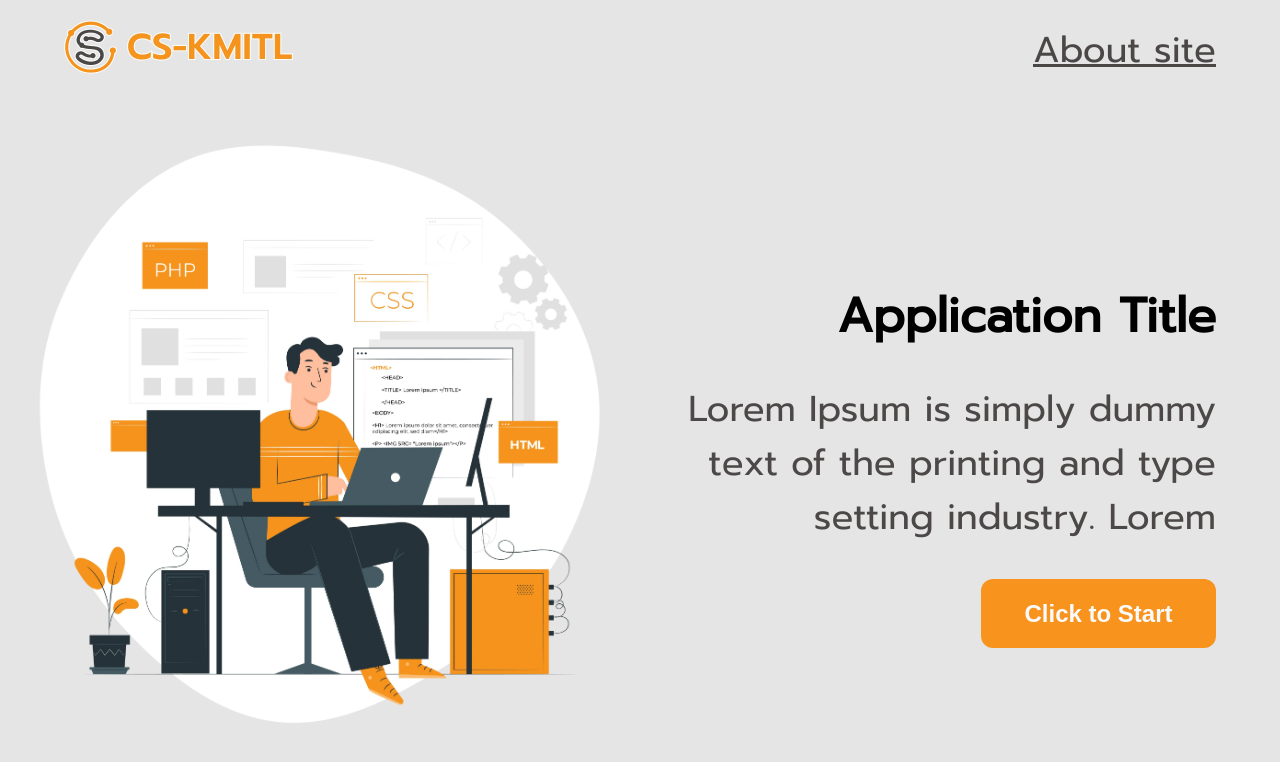
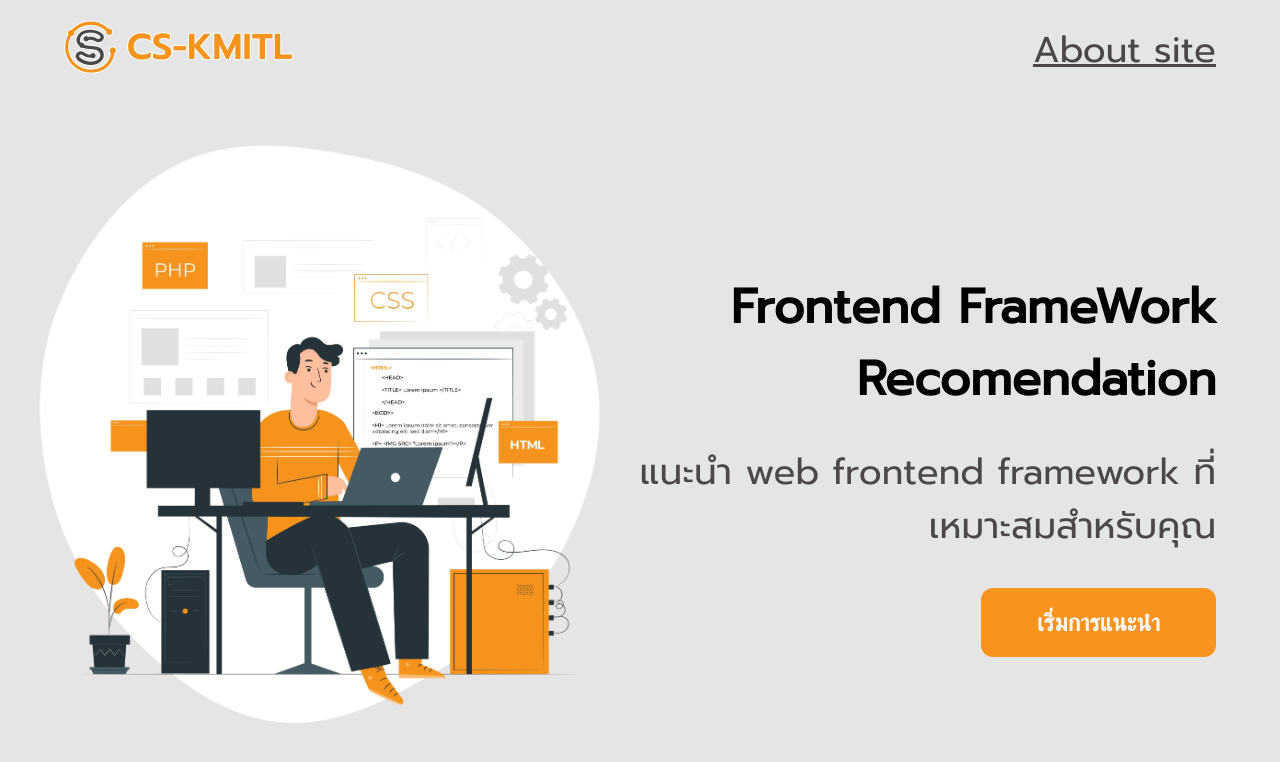
Before and after one commit to Kritsana135/web-data-mine, a Next.js app: page / in a window 1280 px wide. Shown: the top 762 px of the page. Built offline with nearby package versions, Linux system fonts and the light colour scheme.

Commit message:
change language

```diff
--- a/components/QuizContent.js
+++ b/components/QuizContent.js
@@ -87,7 +87,7 @@ export default function Content(props) {
         </div>
         <div className={`group ${Quiz.content}`}>
           <button className="btn btn-2" onClick={() => changeCurrent(-1)}>
-            {current === 0 ? "Back to Home" : "Back"}
+            {current === 0 ? "กลับหน้าหลัก" : "Back"}
           </button>
           <button
             className={`btn ${
@@ -95,7 +95,7 @@ export default function Content(props) {
             }`}
             onClick={() => changeCurrent(1)}
           >
-            {current + 1 === props.quiz.length ? "Submit" : "Continue"}
+            {current + 1 === props.quiz.length ? "Submit" : "ถัดไป"}
           </button>
         </div>
         <div className={`${Quiz.container}`}>
--- a/pages/about.js
+++ b/pages/about.js
@@ -4,12 +4,12 @@ import NavigationBar from "../components/NavigationBar"
 import Head from 'next/head'
 
 const btn2 = {
-  text: "Back To Home",
+  text: "กลับหน้าหลัก",
   uri: "/",
 }
 
 const btn1 = {
-  text: "See Member",
+  text: "ดูสมาชิก",
   uri: "/member",
 }
 
@@ -27,7 +27,7 @@ export default function result() {
         <Content
           title={"About Site"}
           text={
-            "Lorem Ipsum is simply dummy text of the printing and type setting industry. Lorem"
+            "เว็บไซต์นี้เป็นส่วนหนึ่งของรายวิชา 05506212:DATA MINING TECHNIQUES สร้างขึ้นเพื่อแนะนำการเลือกใช้ Frontend Framework  ที่เหมาะสมกับผู้ใช้งาน"
           }
           imageUri={"/about.webp"}
           btn1={btn1}
--- a/pages/index.js
+++ b/pages/index.js
@@ -4,7 +4,7 @@ import Footer from "../components/Footer"
 import Head from "next/head"
 
 const btn1 = {
-  text: "Click to Start",
+  text: "เริ่มการแนะนำ",
   uri: "/quiz",
 }
 
@@ -12,7 +12,7 @@ export default function Home() {
   return (
     <div className="box">
       <Head>
-        <title>Predict Framework</title>
+        <title>Framework Recomendation</title>
         <meta name="viewport" content="initial-scale=1.0, width=device-width" />
       </Head>
       <div className="row header">
@@ -20,9 +20,9 @@ export default function Home() {
       </div>
       <div className="row content">
         <Content
-          title={"Application Title"}
+          title={"Frontend FrameWork Recomendation"}
           text={
-            "Lorem Ipsum is simply dummy text of the printing and type setting industry. Lorem"
+            "แนะนำ web frontend framework ที่เหมาะสมสำหรับคุณ"
           }
           imageUri={"/main-people.webp"}
           btn1={btn1}
--- a/pages/member.js
+++ b/pages/member.js
@@ -4,12 +4,12 @@ import NavigationBar from "../components/NavigationBar"
 import Head from "next/head"
 
 const btn2 = {
-  text: "Back To Home",
+  text: "กลับหน้าหลัก",
   uri: "/",
 }
 
 const btn1 = {
-  text: "See About",
+  text: "เกี่ยวกับไซต์",
   uri: "/about",
 }
 
--- a/pages/result/[result].js
+++ b/pages/result/[result].js
@@ -5,12 +5,12 @@ import NavigationBar from "../../components/NavigationBar"
 import styles from "../../styles/result.module.css"
 
 const btn1 = {
-  text: "Learn More",
+  text: "เรียนรู้เพิ่มเติม",
   uri: "/member",
 }
 
 const btn2 = {
-  text: "Predict Again",
+  text: "แนะนำอีกครั้ง",
   uri: "/quiz",
 }
 
```
Also changed, not shown: 1 other file (tests, documents, lock files or other folders).
